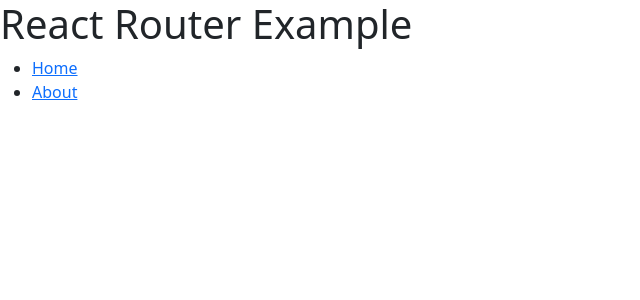
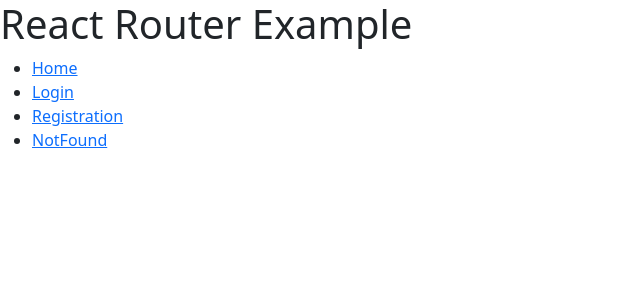
Before and after one commit to SanRaph/fullstack_messaging_frontend, a React (Create React App) app: page / in a window 1280 px wide. Shown: the top 300 px of the page, without its empty margins (0-640 px from the left). Built offline with nearby package versions, Linux system fonts and the light colour scheme.

Commit message:
creating routes

```diff
--- /dev/null
+++ b/src/404.js
@@ -0,0 +1,7 @@
+import React from 'react';
+
+const NotFound = () => {
+  return <div>404 - Page Not Found</div>;
+};
+
+export default NotFound;
--- a/src/App.js
+++ b/src/App.js
@@ -3,7 +3,8 @@ import './Registration';
 import './App.css';
 import Login from './Login'
 import Registration from './Registration';
-import { BrowserRouter as Router, Routes, Route } from 'react-router-dom';
+import NotFound from './404'
+import { BrowserRouter as Router, Routes, Route, Link } from 'react-router-dom';
 
 function App() {
   return (
@@ -12,15 +13,17 @@ function App() {
         <h1>React Router Example</h1>
         <nav>
         <ul>
-            <li><a href="/">Home</a></li>
-            <li><a href="/about">About</a></li>
+            <li><Link to="/">Home</Link></li>
+            <li><Link to="/login">Login</Link></li>
+            <li><Link to="/registration">Registration</Link></li>
+            <li><Link to="*">NotFound</Link></li>
           </ul>
         </nav>
         <Routes>
           <Route path="/" />
           <Route path="/registration" element={<Registration />} />
           <Route path="/login" element={<Login />} />
-          <Route path="*"  />
+          <Route path="*"  element={<NotFound />} />
         </Routes>
       </div>
 
```
Also changed, not shown: src/404.css (added).
